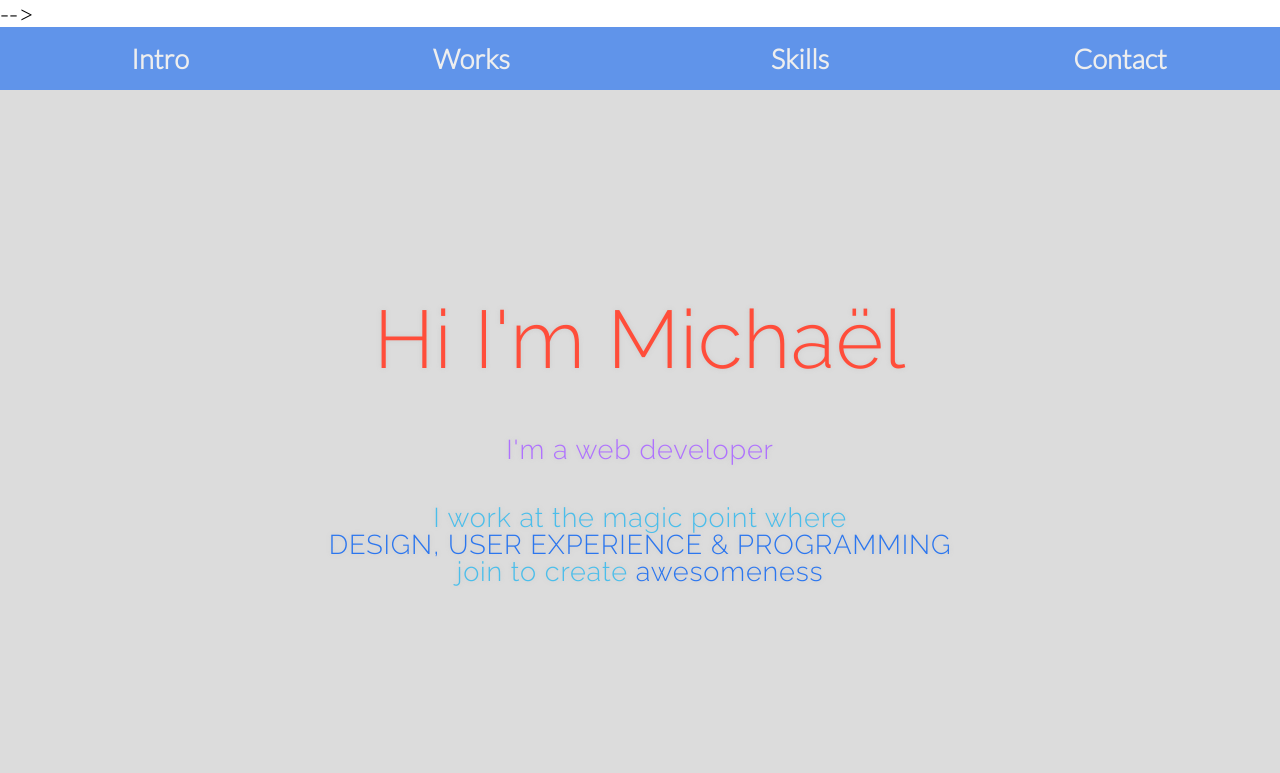
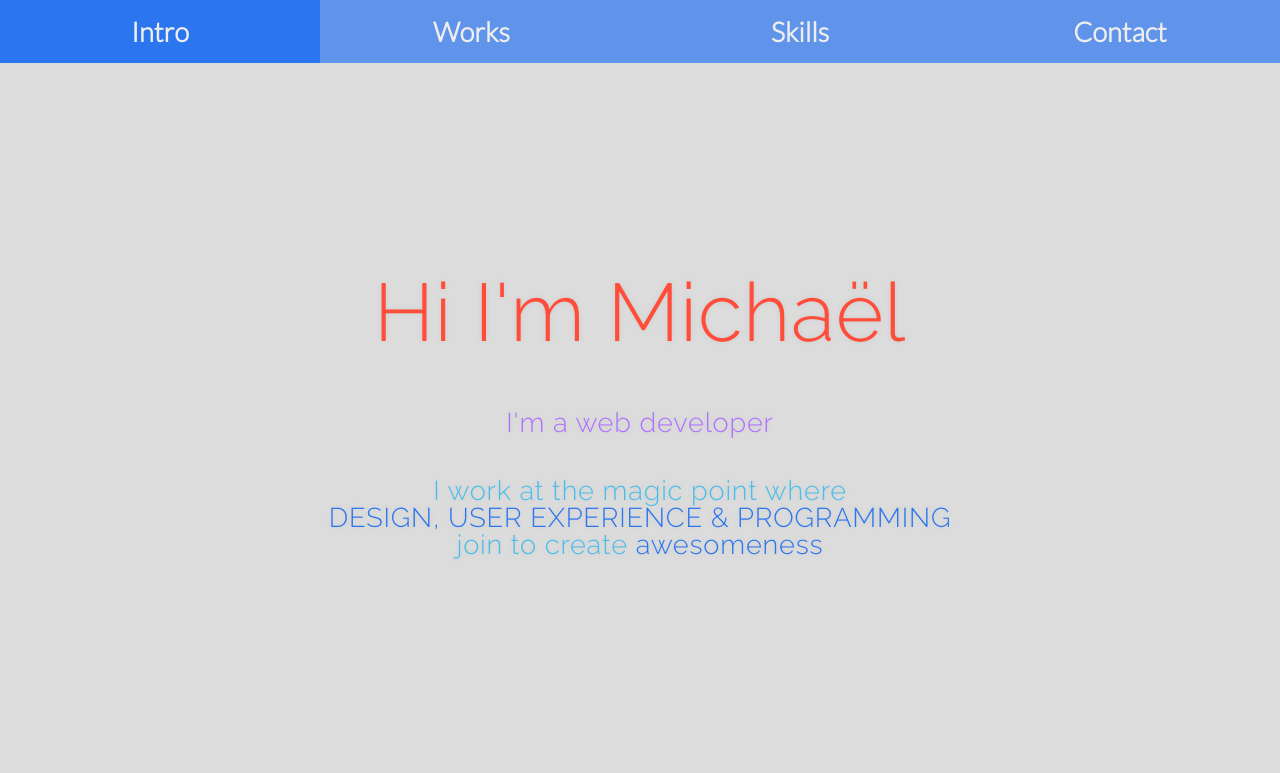
Before and after one commit to MicaMac8/portfolio, a plain HTML site: page index.html in a window 1280 px wide. Shown: the top 773 px of the page. Drawn offline with Linux system fonts and the light colour scheme.

Commit message:
réparation petite erreur

```diff
--- a/index.html
+++ b/index.html
@@ -11,8 +11,8 @@
 
     <link rel="stylesheet" href="path/to/font-awesome/css/font-awesome.min.css">  <!-- fontawesome -->
 
-    <link rel="stylesheet" href="css/all.css"> --> <!-- compiled css
-    <!-- <link rel="stylesheet" href="css/my-all.css"> <!-- my css -->
+    <link rel="stylesheet" href="css/all.css"> <!-- compiled css -->
+    <!-- <link rel="stylesheet" href="css/my-all.css"> --> <!-- my css -->
   </head>
 
   <body>
```
